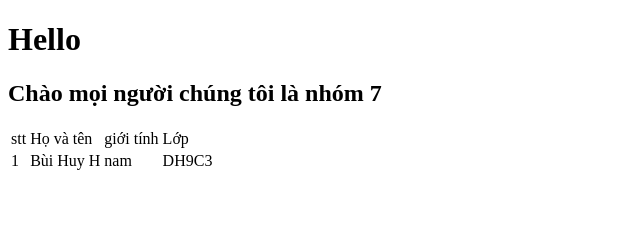
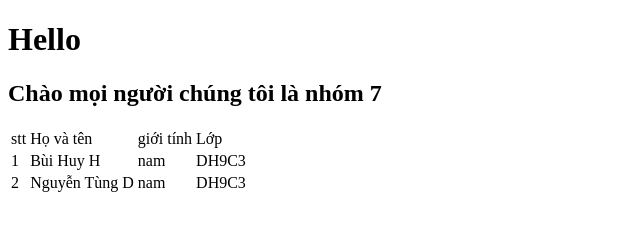
Before and after one commit to buihuyhiep0406/test-demo, a plain HTML site: page index.html in a window 1280 px wide. Shown: the whole page, without its empty margins (0-640 px from the left). Drawn offline with Linux system fonts and the light colour scheme.

Commit message:
Update index.html
udpate

```diff
--- a/index.html
+++ b/index.html
@@ -22,6 +22,12 @@
             <td>nam</td>
             <td>DH9C3</td>
         </tr>
+         <tr>
+            <td>2</td>
+            <td>Nguyễn Tùng D</td>
+            <td>nam</td>
+            <td>DH9C3</td>
+        </tr>
     </table>
 </body>
 </html>
```
